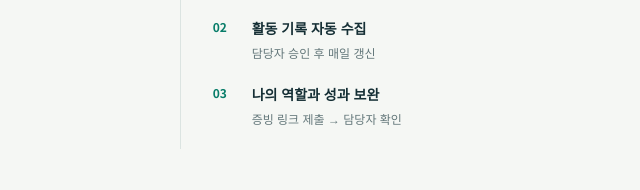
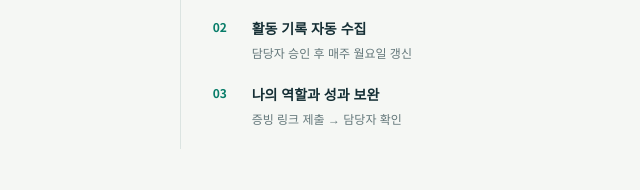
Before and after one commit to sauntertl/activities-clubs, a plain HTML site: page site/index.html in a window 1280 px wide. Shown: the part 241-431 px from the top of the page, 640-1280 px from the left. Drawn offline with Linux system fonts and the light colour scheme.

Commit message:
docs: show weekly club activity refresh schedule

```diff
--- a/site/index.html
+++ b/site/index.html
@@ -10,7 +10,7 @@
   <a class="skip" href="#main">본문으로 이동</a>
   <header><a class="brand" href="./"><span class="symbol">SW</span> OPEN CAMPUS <span class="pilot">PILOT</span></a><nav aria-label="주요 메뉴"><a id="profile" href="https://github.com/sauntertl">전체 소개 ↗</a><a id="repository" href="https://github.com/sauntertl/activities-clubs">저장소 ↗</a></nav></header>
   <main id="main">
-    <section class="hero"><div><p class="eyebrow">CLUBS / 함께 만들고, 기록하는 성장</p><h1 id="title">SW 동아리 활동</h1><p id="subtitle" class="lead">학생의 활동 기록과 성과를 함께 확인하는 공간</p><p class="sublead">GitHub에 남긴 작업과 직접 제출한 성과를 한곳에서 살펴보세요.</p><div class="buttons"><a class="primary" id="register" href="https://github.com/sauntertl/activities-clubs/issues/new?template=01-register.yml">동아리 활동 등록 <span>↗</span></a><a class="secondary" id="submit" href="https://github.com/sauntertl/activities-clubs/issues/new?template=02-activity.yml">성과·링크 제출 ↗</a></div></div><aside class="guide"><span class="small-label">참여 방법</span><ol><li><b>계정과 프로젝트 등록</b><span>GitHub ID · 동아리 · 공개 저장소</span></li><li><b>활동 기록 자동 수집</b><span>담당자 승인 후 매일 갱신</span></li><li><b>나의 역할과 성과 보완</b><span>증빙 링크 제출 → 담당자 확인</span></li></ol></aside></section>
+    <section class="hero"><div><p class="eyebrow">CLUBS / 함께 만들고, 기록하는 성장</p><h1 id="title">SW 동아리 활동</h1><p id="subtitle" class="lead">학생의 활동 기록과 성과를 함께 확인하는 공간</p><p class="sublead">GitHub에 남긴 작업과 직접 제출한 성과를 한곳에서 살펴보세요.</p><div class="buttons"><a class="primary" id="register" href="https://github.com/sauntertl/activities-clubs/issues/new?template=01-register.yml">동아리 활동 등록 <span>↗</span></a><a class="secondary" id="submit" href="https://github.com/sauntertl/activities-clubs/issues/new?template=02-activity.yml">성과·링크 제출 ↗</a></div></div><aside class="guide"><span class="small-label">참여 방법</span><ol><li><b>계정과 프로젝트 등록</b><span>GitHub ID · 동아리 · 공개 저장소</span></li><li><b>활동 기록 자동 수집</b><span>담당자 승인 후 매주 월요일 갱신</span></li><li><b>나의 역할과 성과 보완</b><span>증빙 링크 제출 → 담당자 확인</span></li></ol></aside></section>
     <div id="status" class="status" role="status" aria-live="polite">활동 정보를 불러오고 있습니다.</div>
     <div id="test-note" class="test-note" hidden>현재 운영자 계정으로 기능을 시험하고 있습니다. ‘운영자 테스트’ 기록은 학생 참여 실적에 포함하지 않습니다.</div>
     <section class="metrics" aria-label="활동 요약"><div><span>등록 계정</span><strong id="m-people">—</strong><small id="student-count">학생 등록 대기</small></div><div><span>프로젝트 저장소</span><strong id="m-repos">—</strong><small>승인된 활동 대상</small></div><div><span>자동 수집 기록</span><strong id="m-auto">—</strong><small>실적 심사 전 GitHub 기록</small></div><div><span>확인된 제출 성과</span><strong id="m-manual">—</strong><small>담당자가 내용을 확인한 제출 건</small></div></section>
```
